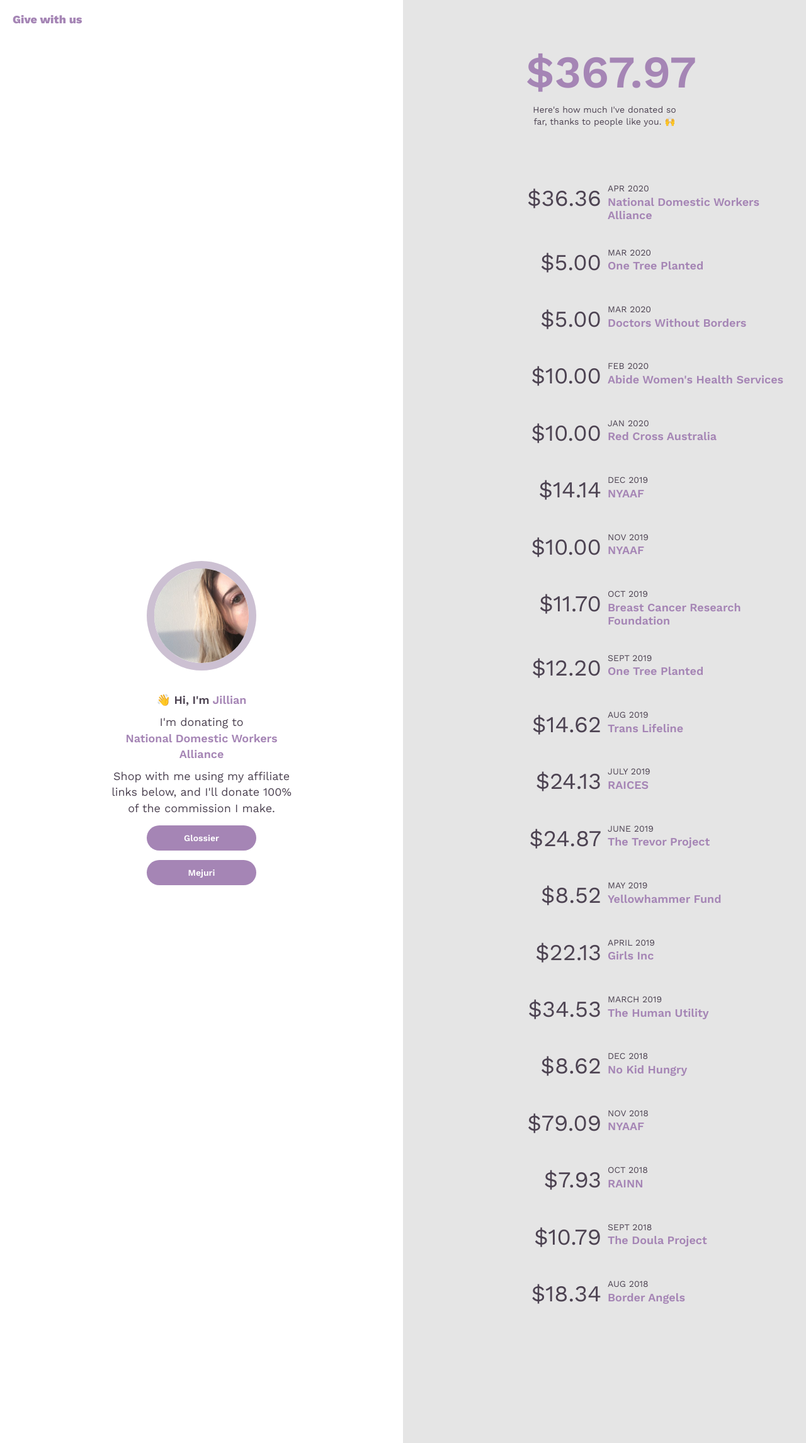
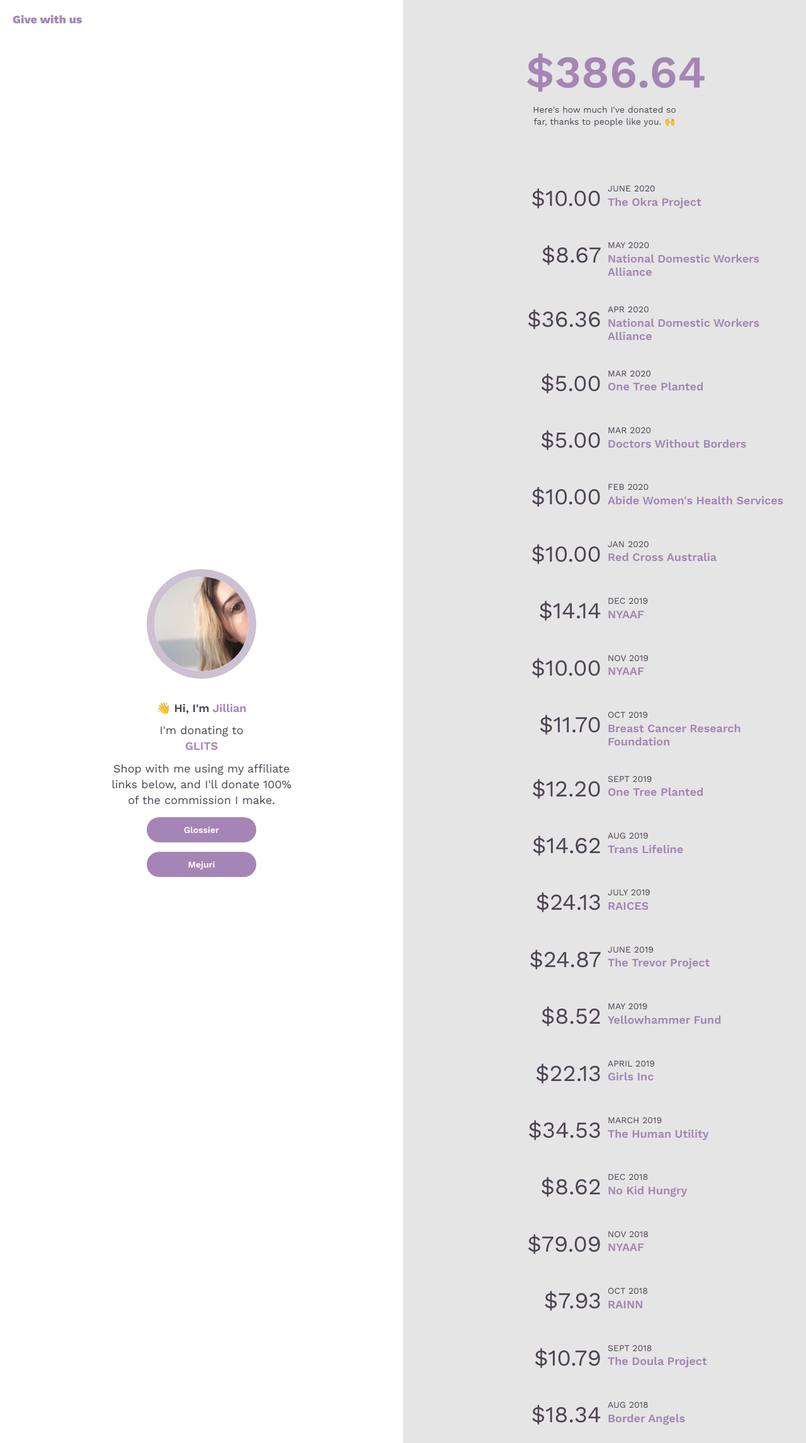
Before and after one commit to jilliangmeehan/donatewithus, a Jekyll site: the page built from jillian.html, in a window 1280 px wide. Shown: the whole page at 63% size. Built offline with Jekyll 4.4.1, drawn with Linux system fonts in a browser that asks for light colours; comment, search, counter and statistics services are not loaded.

Commit message:
july updates

```diff
--- a/_data/people.yml
+++ b/_data/people.yml
@@ -3,15 +3,23 @@
   url: https://jillianmeehan.com
   id: 0
   img: assets/images/jillian_favicon.ico
-  organization: National Domestic Workers Alliance
-  organization_url: https://www.domesticworkers.org
-  total: 367.97
+  organization: GLITS
+  organization_url: https://www.glitsinc.org
+  total: 386.64
   links:
    - title: Glossier
      url: https://glossier.com/reps/jillian
    - title: Mejuri
      url: http://crew.mejuri.com/jgm
   donations:
+   - amount: $10.00
+     date: june 2020
+     organization: The Okra Project
+     organization_url: https://www.theokraproject.com
+   - amount: $8.67
+     date: may 2020
+     organization: National Domestic Workers Alliance
+     organization_url: https://www.domesticworkers.org
    - amount: $36.36
      date: apr 2020
      organization: National Domestic Workers Alliance
@@ -219,8 +227,8 @@
   url: https://www.instagram.com/mollify/
   id: 4
   img: assets/images/molly_favicon.ico
-  organization: World Central Kitchen
-  organization_url: https://wck.org
+  organization: The Okra Project
+  organization_url: https://www.theokraproject.com
   total: 112.52
   links:
    - title: Glossier
```
